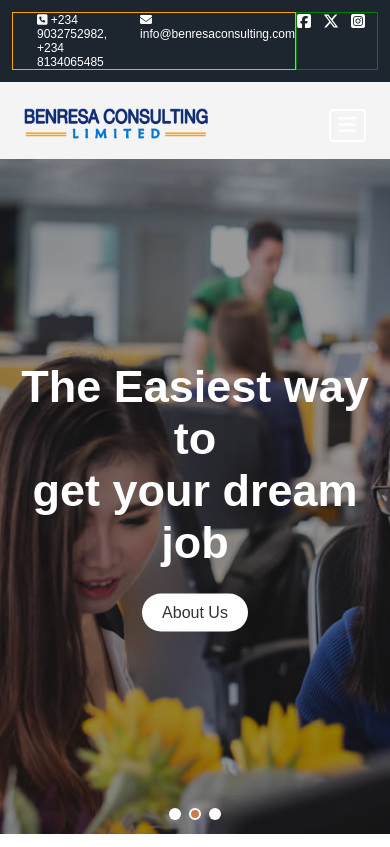
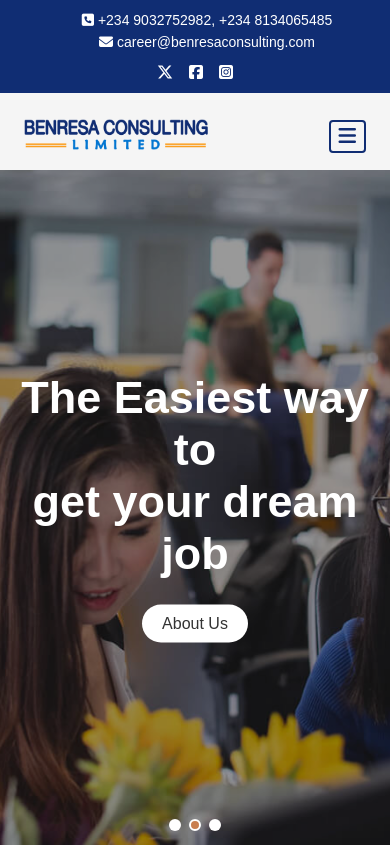
Before and after one commit to taoambali/benresaconsulting, a plain HTML site: page index.html in a window 390 px wide. Shown: the top 847 px of the page. Drawn offline with Linux system fonts and the light colour scheme.

Commit message:
Editing content on the website

```diff
--- a/index.html
+++ b/index.html
@@ -11,85 +11,13 @@
     <link rel="stylesheet" href="style.css">
     <title>Document</title>
     <style>
-        * {
-            margin: 0;
-            padding: 0;
-            box-sizing: border-box;
-        }
-
-        a {
-            text-decoration: none;
-            color: #333;
-        }
-
-        img {
-            width: 100%;
-        }
-
-        ul {
-            list-style: none;
-            margin: 0;
-            padding: 0;
-        }
-
-        body {
-            font-family: Arial, Helvetica, sans-serif;
-            /* line-height: 1.5; */
-            height: 2000px;
-        }
 
 
 
-        .container {
-            max-width: 1100px;
-            margin: 0 auto;
-            padding: 0 24px;
-        }
 
-        .top-header {
-            /* height:  */
-            width: 100%;
-            color: #fff;
-            background-color: #1d262f;
-            font-size: 12px;
-            /* height:  */
-            /* padding */
-        }
 
-        .top-header .container {
-            display: flex;
-            justify-content: space-between;
-            padding: 12px;
-        }
 
-        .top-header .top-info {
-            border: 1px solid orange;
-            display: flex;
 
-        }
-
-        .top-header .top-info div {
-            /* font-size: 16px; */
-            padding-left: 24px;
-        }
-
-        .top-header .top-social {
-            border: 1px solid green;
-            display: flex;
-            /* margin-right: 24px; */
-        }
-
-        .top-header .top-social div {
-            margin-right: 12px;
-        }
-
-        .top-header .top-social i {
-            font-size: 16px;
-        }
-
-        .top-header .top-social i:hover {
-            color: orange;
-        }
 
         .homepage .row {
             margin: 48px 0;
@@ -121,12 +49,12 @@
     <div class="container">
         <div class="top-info">
             <div><i class="fa-solid fa-square-phone"></i> <span>+234 9032752982, +234 8134065485</span></div>
-            <div><i class="fa-solid fa-envelope"></i> <span>info@benresaconsulting.com</span></div>
+            <div><i class="fa-solid fa-envelope"></i> <span>career@benresaconsulting.com</span></div>
         </div>
         <div class="top-social">
-            <div><i class="fa-brands fa-square-facebook"></i></div>
-            <div><i class="fa-brands fa-x-twitter"></i></div>
-            <div><i class="fa-brands fa-square-instagram"></i></div>
+            <a class="social-click" href="#"><i class="fa-brands fa-x-twitter"></i></a>
+            <a class="social-click" href="#"><i class="fa-brands fa-square-facebook"></i></a>
+            <a class="social-click" href="#"><i class="fa-brands fa-square-instagram"></i></a>
         </div>
     </div>
 </div>
@@ -178,6 +106,9 @@
                             </ul>
                         </li>
 
+                        <li class="nav-menu">
+                            <a href="#" >Learning</a>
+                        </li>
 
                         <li class="nav-menu">
                             <a href="#" >Latest Jobs</a>
--- a/style.css
+++ b/style.css
@@ -1,3 +1,4 @@
+/* ==== GENERAL CSS SECTION ==== */
 :root {
     --primary-color: #102d73;
     --primary-color2: #4cc4d3;
@@ -7,7 +8,7 @@
     --dark: #000;
     --light-black: #666;
     --light-white: #ccc;
-    --light-bg: #f6f6f6;
+    --light-bg: #f5f5f5;
 }
 
 *{
@@ -16,6 +17,34 @@
     box-sizing: border-box;
     outline: none;
     border: none;
+}
+
+body {
+    font-family: Arial, Helvetica, sans-serif;
+    /* line-height: 1.5; */
+    height: 2000px;
+}
+
+
+.container {
+    max-width: 1100px;
+    margin: 0 auto;
+    padding: 0 24px;
+}
+
+a {
+    text-decoration: none;
+    color: #333;
+}
+
+img {
+    width: 100%;
+}
+
+ul {
+    list-style: none;
+    margin: 0;
+    padding: 0;
 }
 
 /* .container {
@@ -48,9 +77,77 @@
     padding: 10px 0 0;
 }
 
+/* ==== TOP HEADER SECTION ==== */
+
+.top-header {
+    width: 100%;
+    color: #fff;
+    background-color: var(--primary-color);
+    font-size: 14px;
+}
+
+.top-header .container {
+    display: grid;
+    grid-template-columns: repeat(2, 1fr);
+    padding: 12px;
+}
+
+.top-header .top-info {
+    /* border: 1px solid orange; */
+    display: flex;
+    flex-wrap: wrap;
+}
+
+.top-header .top-info div {
+    margin-left: 24px;
+
+}
+
+.top-header .top-social {
+    /* border: 1px solid green; */
+    display: flex;
+    justify-self: end;
+}
+
+
+.top-header .top-social i {
+    font-size: 16px;
+    color: var(--white);
+    margin: 0 8px;
+    /* border: 1px solid red; */
+}
+
+.top-header .top-social i:hover {
+    color: var(--secondary-color);
+}
+
+/* ==== TOP HEADER RESPONSIVE ==== */
+@media (max-width: 1098px) {
+    .top-header .top-info div {
+        padding-bottom: 6px;
+    }
+}
+
+@media (max-width: 698px) {
+    .top-header .container {
+        grid-template-columns: 1fr;
+    }
+
+
+    .top-header .top-info {
+        text-align: center;
+        display: block;
+    }
+
+    .top-header .top-social {
+        justify-self: center;
+        margin-top: 8px;
+    }
+}
+
+/* ==== HEADER SECTION ===== */
 .header {
-    /* background-color: var(--primary-color); */
-    background-color: #f4f4f4;
+    background-color: var(--light-bg);
     padding: 16px 0;
 }
 
@@ -137,13 +234,21 @@
     border: none;
     background: transparent;
     font-size: 1.25rem;
-    color: var(--white);
     cursor: pointer;
     padding: 0.2rem 0.5rem;
     outline: none;
     transition: all 0.3s ease-in-out;
+    border-radius: 4px;
+}
+
+.main-header .open-menu {
+    color: var(--primary-color);
+    border: 2px solid var(--primary-color);
+}
+
+.main-header .close-menu {
+    color: var(--white);
     border: 2px solid var(--white);
-    border-radius: 4px;
 }
 
 .main-header .open-menu:hover,
@@ -183,14 +288,14 @@
 
 
 /* ==== Header Responsive ==== */
-@media screen and (max-width: 1200px) {
+@media screen and (max-width: 998px) {
     .main-header .main-nav {
         position: fixed;
         background: var(--primary-color);
         /* right: 0; */
-        right: -280px;
+        right: -290px;
         visibility: hidden;
-        width: 280px;
+        width: 290px;
         height: 100%;
         overflow-y: auto;
         top: 0;
```
